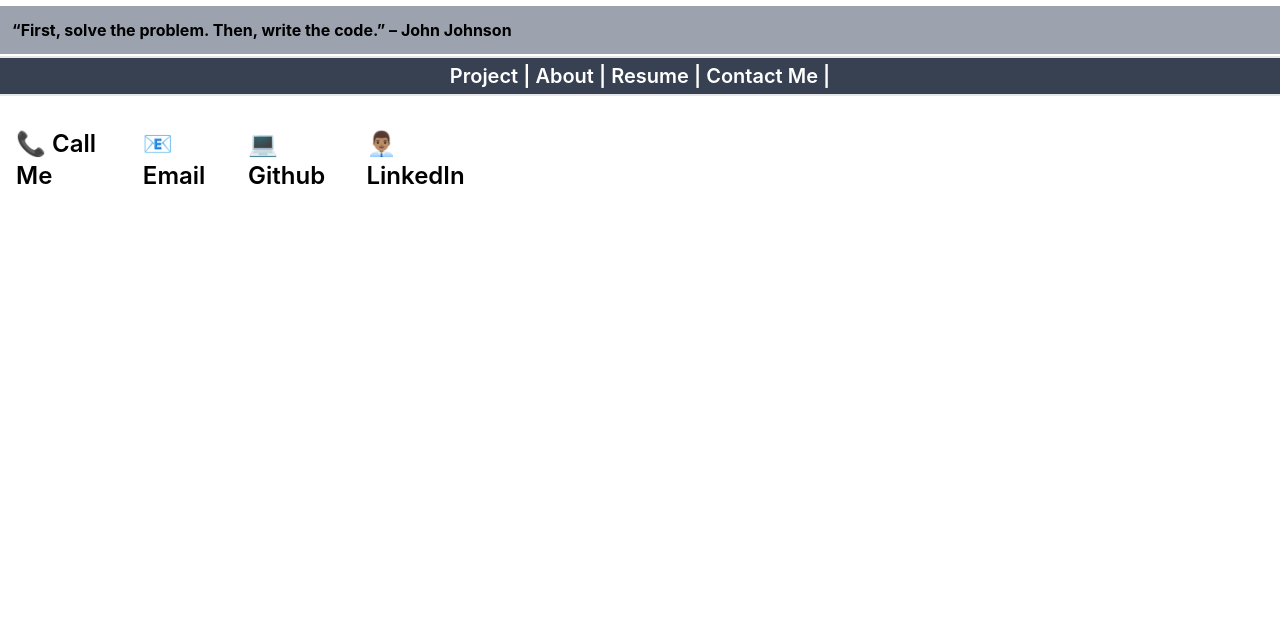
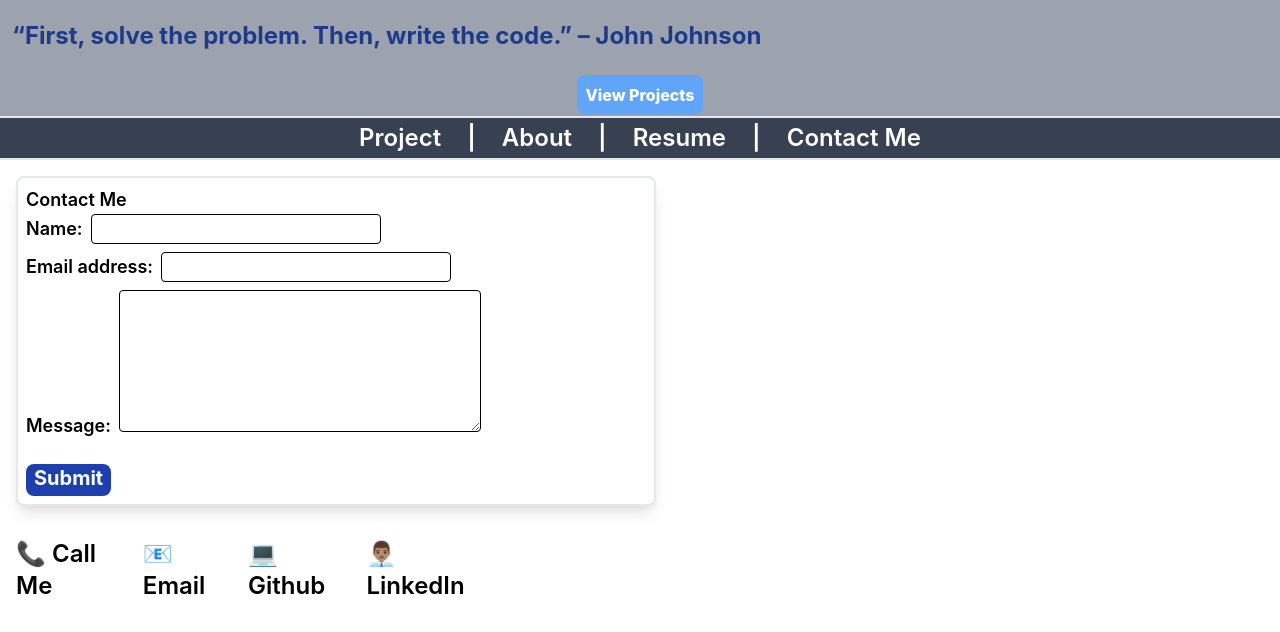
Before and after one commit to javantie/React-Portfolio, a React (Create React App) app: page /contact in a window 1280 px wide. Shown: the top 632 px of the page. Built offline with nearby package versions, Linux system fonts and the light colour scheme.

Commit message:
added styling using css

```diff
--- a/src/App.js
+++ b/src/App.js
@@ -5,6 +5,8 @@ import Footer from "./components/Footer";
 import About from "./pages/About";
 import Resume from "./components/Resume";
 import Portfolio from "./pages/Portfolio";
+import ContactForm from "./pages/Contact";
+
 
 function App() {
   return (
@@ -16,6 +18,7 @@ function App() {
             <Route exact path="/about" component={About} />
             <Route exact path="/resume" component={Resume} />
             <Route exact path="/project" component={Portfolio} />
+            <Route exact path="/contact" component={ContactForm} />
           </Switch>
         </div>
         <Footer />
--- a/src/components/Header/index.js
+++ b/src/components/Header/index.js
@@ -1,17 +1,32 @@
 import React from "react";
 import Nav from "../Nav";
+import { Link } from "react-router-dom";
 
 function Header() {
   return (
     <>
-      <header className="h-22 pt-2">
-
-        <h2 className="w-auto animate-bounce bg-gray-400 p-3 font-bold">
+      <header className=" pt-2 bg-gray-400">
+        <h2 className="w-auto  p-3 font-bold text-2xl text-blue-900">
           “First, solve the problem. Then, write the code.” – John Johnson
         </h2>
-        <Nav/>
-    </header>
-
+        <div className=" mt-3 flex items-center justify-center animate-bounce">
+          <Link to='/project'>
+            <button
+              class="
+          bg-blue-400
+          p-2
+          rounded-lg
+          text-white
+          font-extrabold
+          hover:bg-blue-800
+        "
+            >
+              View Projects
+            </button>
+          </Link>
+        </div>
+        <Nav />
+      </header>
     </>
   );
 }
--- a/src/components/Nav/index.js
+++ b/src/components/Nav/index.js
@@ -14,10 +14,11 @@ function Nav() {
       bg-gray-700
     "
     >
-      <nav class="text-white text-xl font-semibold p-1 no-underline">
-        <Link to="/project"> Project </Link>|<Link to="/about"> About </Link>|
-        <Link to="/resume"> Resume </Link>|
-        <Link to="/contact"> Contact Me </Link>|
+      <nav class="text-white text-2xl font-semibold p-1 no-underline">
+        <Link className = 'mr-4 hover:bg-blue-300 rounded-md px-1'to="/project"> Project </Link>|
+        <Link className = 'mx-4 hover:bg-blue-300 rounded-md px-1' to="/about"> About </Link>|
+        <Link className = 'mx-4 hover:bg-blue-300 rounded-md px-1' to="/resume"> Resume </Link>|
+        <Link className = 'ml-4 hover:bg-blue-300 rounded-md px-1' to="/contact"> Contact Me </Link>
       </nav>
     </div>
   );
--- a/src/components/Project/index.js
+++ b/src/components/Project/index.js
@@ -1,5 +1,4 @@
 import React from "react";
-import Portfolio from "../../pages/Portfolio";
 
 function Project() {
   return (
@@ -22,7 +21,7 @@ function Project() {
       >
         <h2 class="mb-2 font-bold text-center pt-2">Stack_Underflo</h2>
         <div id="card-img">
-          <img class="rounded-lg" src="./assets/images/Capture.PNG" alt="" />
+          <img class="rounded-lg" src="./assets/images/Capture.PNG" alt="Project Image"/>
         </div>
         <div id="text-area" class="mb-2">
           <p class=" mt-2 font-thin text-lg p-3">
@@ -64,87 +63,7 @@ function Project() {
       >
         <h2 class="mb-2 font-bold text-center pt-2">Stack_Underflo</h2>
         <div id="card-img">
-          <img class="rounded-lg" src="./assets/images/Capture2.PNG" alt="" />
-        </div>
-        <div id="text-area" class="mb-1">
-          <p class=" mt-2 font-thin text-lg p-3">
-            This site provides vital information to those who would like to invest in cryptocurrency. Updates in real-time,
-            allowing users to find the latest rates for a variety of vrypto currencies. The site also provides a display of the bitcoin twitter feed.
-            Multiple APi's were use to retreive the data from other third party website such as Crypto-Compare.
-          </p>
-        </div>
-        <a href="https://github.com/Patrena94/stack-underflow" target="blank">
-          <button class="bg-red-900 font-bold hover:bg-red-400 text-xl text-white p-1 mb-2 rounded">
-            GitHub Repo
-          </button>
-        </a>
-        <br />
-        <span class="font-semibold">TECHNOLOGIES & LIBRARIES:</span>
-        <span class="flex p-1 pb-4">
-          <p class="mr-2 bg-red-900 text-white p-1 rounded">TAILWINDCSS</p>
-          <p class="mr-2 bg-red-900 text-white p-1 rounded">HTML5</p>
-          <p class="mr-2 bg-red-900 text-white p-1 rounded">JAVA SCRIPT</p>
-
-        </span>
-      </div>
-      <div
-        id="card"
-        class="
-          mx-4
-          px-4
-          md:w-6/12 md:h-5/6
-          w-auto
-          rounded-3xl
-          border-gray-300
-          shadow-xl
-          hover:shadow-2xl
-          border-2
-          mb-4
-        "
-      >
-        <h2 class="mb-2 font-bold text-center pt-2">Stack_Underflo</h2>
-        <div id="card-img">
-          <img class="rounded-lg" src="./assets/images/Capture2.PNG" alt="" />
-        </div>
-        <div id="text-area" class="mb-1">
-          <p class=" mt-2 font-thin text-lg p-3">
-            This site provides vital information to those who would like to invest in cryptocurrency. Updates in real-time,
-            allowing users to find the latest rates for a variety of vrypto currencies. The site also provides a display of the bitcoin twitter feed.
-            Multiple APi's were use to retreive the data from other third party website such as Crypto-Compare.
-          </p>
-        </div>
-        <a href="https://github.com/Patrena94/stack-underflow" target="blank">
-          <button class="bg-red-900 font-bold hover:bg-red-400 text-xl text-white p-1 mb-2 rounded">
-            GitHub Repo
-          </button>
-        </a>
-        <br />
-        <span class="font-semibold">TECHNOLOGIES & LIBRARIES:</span>
-        <span class="flex p-1 pb-4">
-          <p class="mr-2 bg-red-900 text-white p-1 rounded">TAILWINDCSS</p>
-          <p class="mr-2 bg-red-900 text-white p-1 rounded">HTML5</p>
-          <p class="mr-2 bg-red-900 text-white p-1 rounded">JAVA SCRIPT</p>
-
-        </span>
-      </div>
-      <div
-        id="card"
-        class="
-          mx-4
-          px-4
-          md:w-6/12 md:h-5/6
-          w-auto
-          rounded-3xl
-          border-gray-300
-          shadow-xl
-          hover:shadow-2xl
-          border-2
-          mb-4
-        "
-      >
-        <h2 class="mb-2 font-bold text-center pt-2">Stack_Underflo</h2>
-        <div id="card-img">
-          <img class="rounded-lg" src="./assets/images/Capture2.PNG" alt="" />
+          <img class="rounded-lg" src="../assets/images/Capture2.PNG" alt="Project Image" />
         </div>
         <div id="text-area" class="mb-1">
           <p class=" mt-2 font-thin text-lg p-3">
--- a/src/components/Resume/index.js
+++ b/src/components/Resume/index.js
@@ -3,7 +3,7 @@ import React from "react";
 function Resume() {
   return (
     <>
-    <div id="hero" class="h-44 flex items-center justify-center">
+    <div id="hero" class="my-4 flex items-center animate-pulse justify-center">
       <a href="./assets/files/resume.pdf" download="resume.pdf"><button
         class="
           bg-blue-400
--- a/src/pages/About.js
+++ b/src/pages/About.js
@@ -1,4 +1,5 @@
 import React from 'react'
+
 
 function About (){
 
@@ -24,8 +25,8 @@ function About (){
           <div class="h-auto w-56 py-4 sm:ml-0">
             <img
               class="rounded-2xl w-56 h-56"
-              src="./assets/images/my-pic"
-              alt=""
+              src="../assets/images/my-pic"
+              alt="Akeem-picture"
             />
           </div>
           <div class="sm:w-5/6 sm:pl-4">
--- /dev/null
+++ b/src/pages/Contact.js
@@ -0,0 +1,66 @@
+import React, { useState } from 'react';
+
+import { validateEmail } from '../utils/helpers';
+
+function ContactForm() {
+  const [formState, setFormState] = useState({ name: '', email: '', message: '' });
+
+  const [errorMessage, setErrorMessage] = useState('');
+  const { name, email, message } = formState;
+
+  const handleSubmit = (e) => {
+    e.preventDefault();
+    if (!errorMessage) {
+      console.log('Submit Form', formState);
+    }
+  };
+
+  const handleChange = (e) => {
+    if (e.target.name === 'email') {
+      const isValid = validateEmail(e.target.value);
+      if (!isValid) {
+        setErrorMessage('Your email is invalid.');
+      } else {
+        setErrorMessage('');
+      }
+    } else {
+      if (!e.target.value.length) {
+        setErrorMessage(`${e.target.name} is required.`);
+      } else {
+        setErrorMessage('');
+      }
+    }
+    if (!errorMessage) {
+      setFormState({ ...formState, [e.target.name]: e.target.value });
+      console.log('Handle Form', formState);
+    }
+  };
+
+  return (
+    <section className="shadow-lg border-2 w-3/6 mt-4 ml-4 p-2 font-semibold text-lg rounded-lg">
+      <h1>Contact Me</h1>
+      <form id="contact-form" onSubmit={handleSubmit}>
+        <div>
+          <label htmlFor="name">Name:</label>
+          <input className="border border-black ml-2 rounded" type="text" name="name" defaultValue={name} onBlur={handleChange} />
+        </div>
+        <div>
+          <label htmlFor="email">Email address:</label>
+          <input className="border border-black ml-2 rounded mt-2" type="email" name="email" defaultValue={email} onBlur={handleChange} />
+        </div>
+        <div className="mb-2">
+          <label htmlFor="message">Message:</label>
+          <textarea className="border border-black ml-2 rounded mt-2 w-7/12"  name="message" rows="5" defaultValue={message} onBlur={handleChange} />
+        </div>
+        {errorMessage && (
+          <div>
+            <p className="error-text">{errorMessage}</p>
+          </div>
+        )}
+        <button className="text-xl font-bold text-white px-2 rounded-lg pb-1 mt-4 bg-blue-800" type="submit">Submit</button>
+      </form>
+    </section>
+  );
+}
+
+export default ContactForm;
--- /dev/null
+++ b/src/utils/helpers.js
@@ -0,0 +1,8 @@
+export function capitalizeFirstLetter(string) {
+  return string.charAt(0).toUpperCase() + string.slice(1);
+}
+
+export function validateEmail(email) {
+  var re = /^(([^<>()[\]\\.,;:\s@"]+(\.[^<>()[\]\\.,;:\s@"]+)*)|(".+"))@((\[[0-9]{1,3}\.[0-9]{1,3}\.[0-9]{1,3}\.[0-9]{1,3}\])|(([a-zA-Z\-0-9]+\.)+[a-zA-Z]{2,}))$/;
+  return re.test(String(email).toLowerCase());
+}
```
Also changed, not shown: src/assets/Style/index.css (added), src/assets/images/istock-844535646.jpg (added), 1 other file (tests, documents, lock files or other folders).
